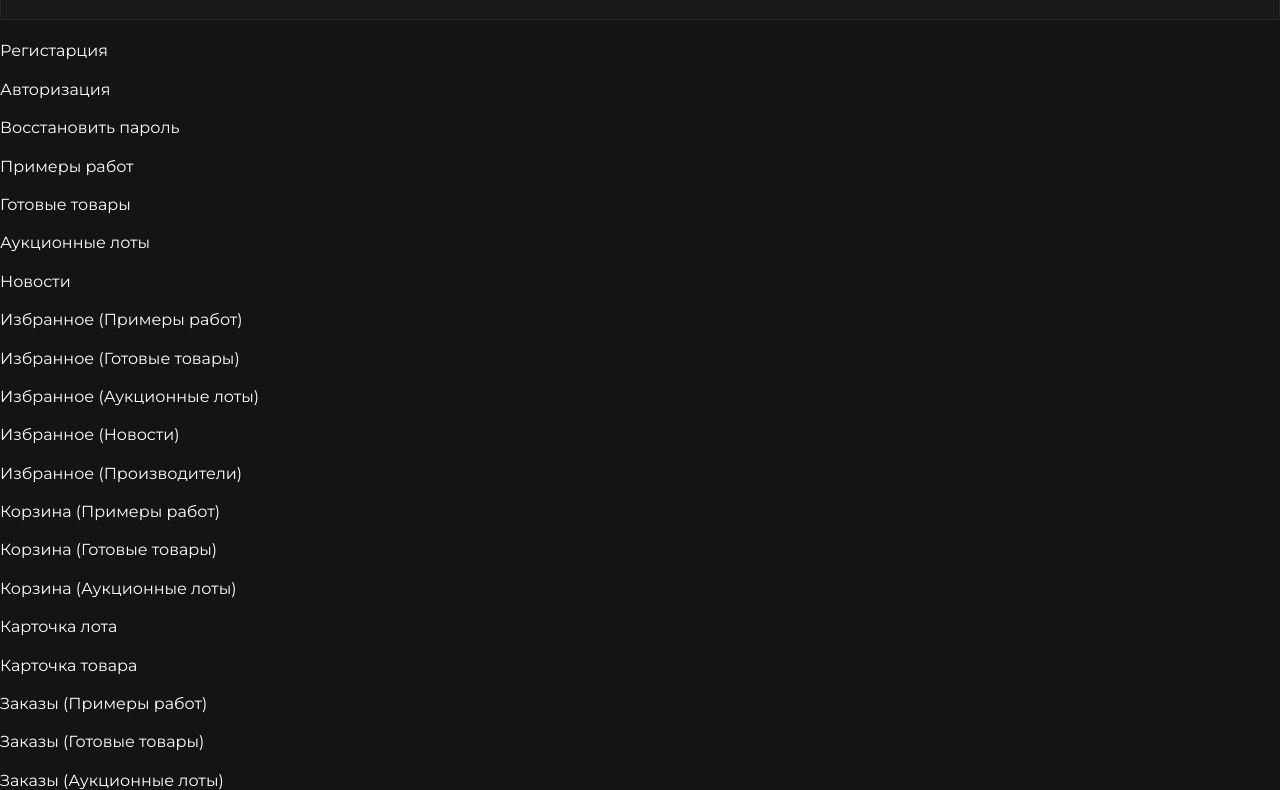
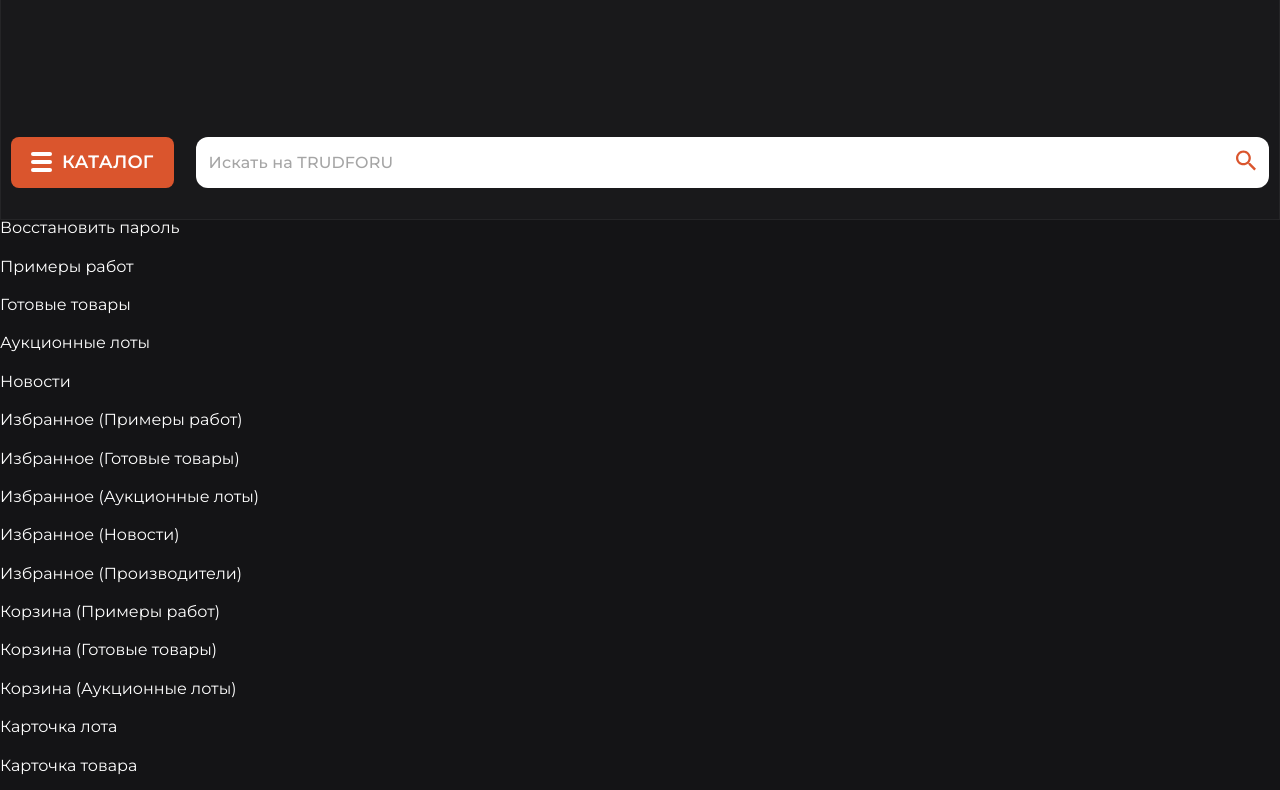
Before and after one commit to lilkost/master1, a plain HTML site: page mains.html in a window 1280 px wide. Shown: the part 220-1010 px from the top of the page. Drawn offline with nearby package versions, Linux system fonts and the light colour scheme; some packages are replaced by stand-ins of ours; a script that the page names is missing.

Commit message:
Add files via upload

```diff
--- a/mains.html
+++ b/mains.html
@@ -113,7 +113,7 @@
         margin-bottom: 20px;
     }
     ul{
-        padding-block: 30px !important;
+        padding-block: 130px !important;
     }
 </style>
 <main class="main">
```
